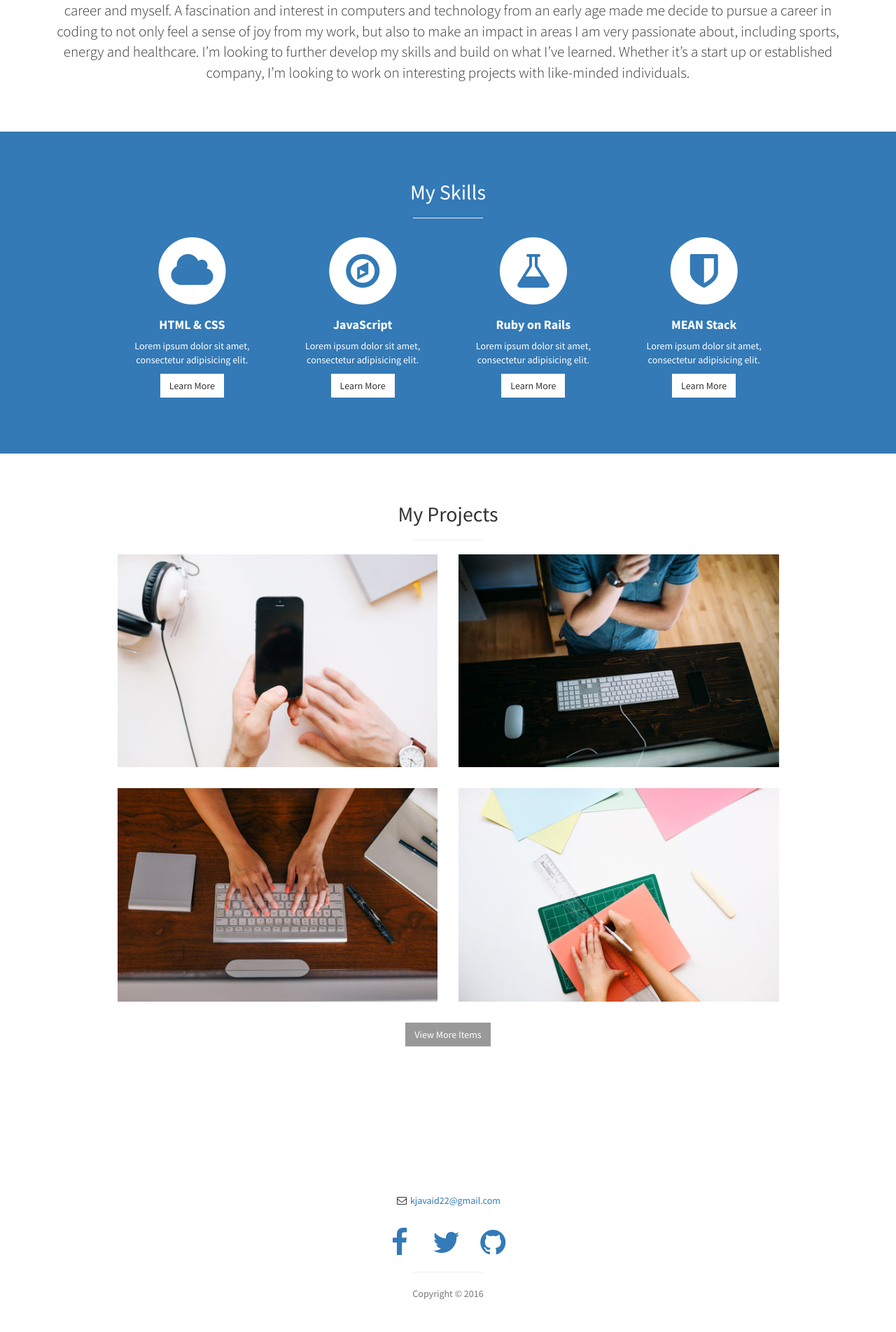
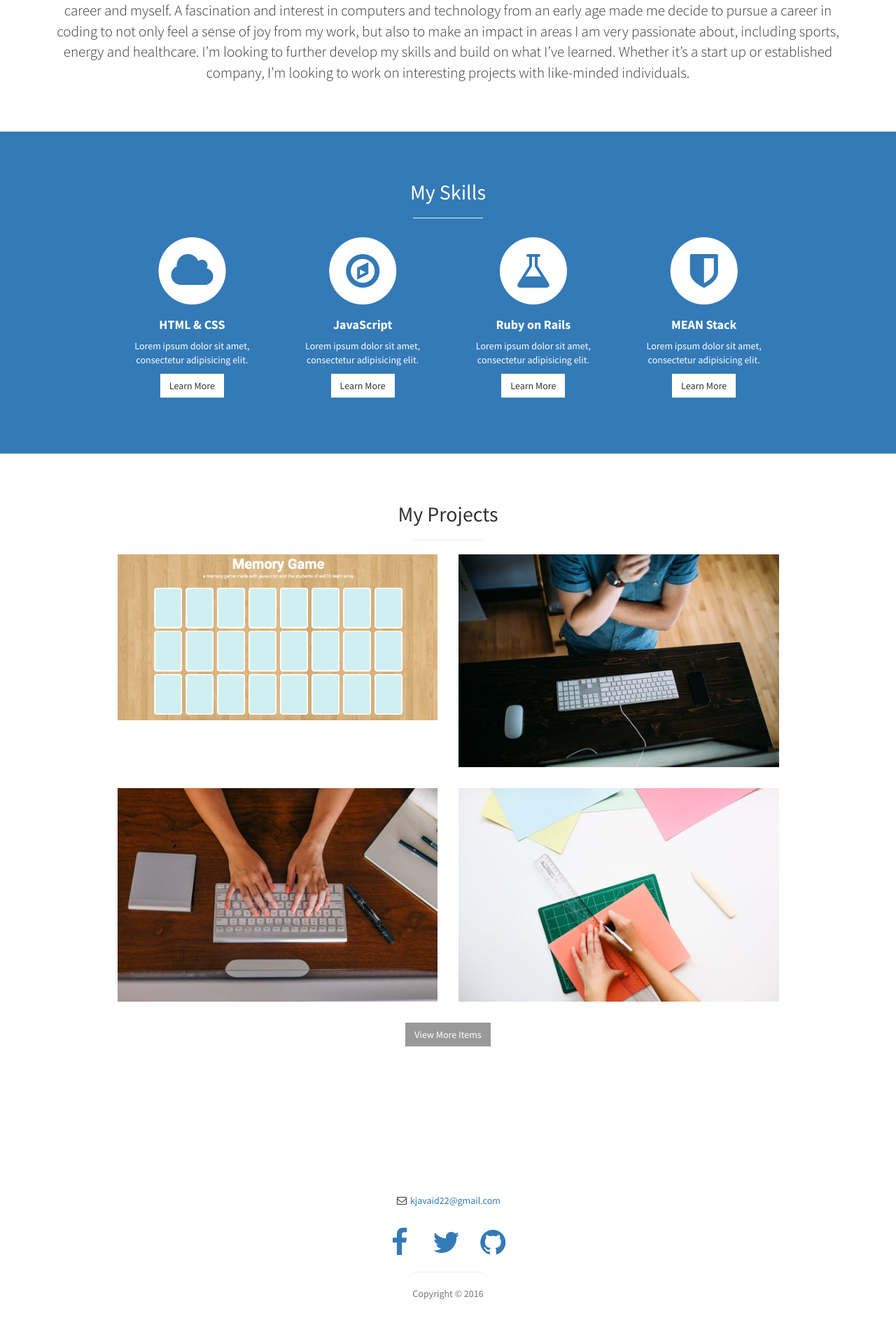
Before and after one commit to kashj22/kashj22.github.io, a Jekyll site: the page built from index.html, in a window 1280 px wide. Shown: the part 1242-3145 px from the top of the page at 70% size. Built offline with Jekyll 4.4.1, drawn with Linux system fonts in a browser that asks for light colours.

Commit message:
added project one pic

```diff
--- a/_includes/portfolio.html
+++ b/_includes/portfolio.html
@@ -8,7 +8,7 @@
           <div class="col-md-6">
             <div class="portfolio-item">
               <a href="#">
-                <img class="img-portfolio img-responsive" src="img/portfolio-1.jpg">
+                <img class="img-portfolio img-responsive" src="img/memorygame.png">
               </a>
             </div>
           </div>
```
Also changed, not shown: img/memorygame.png (added).
